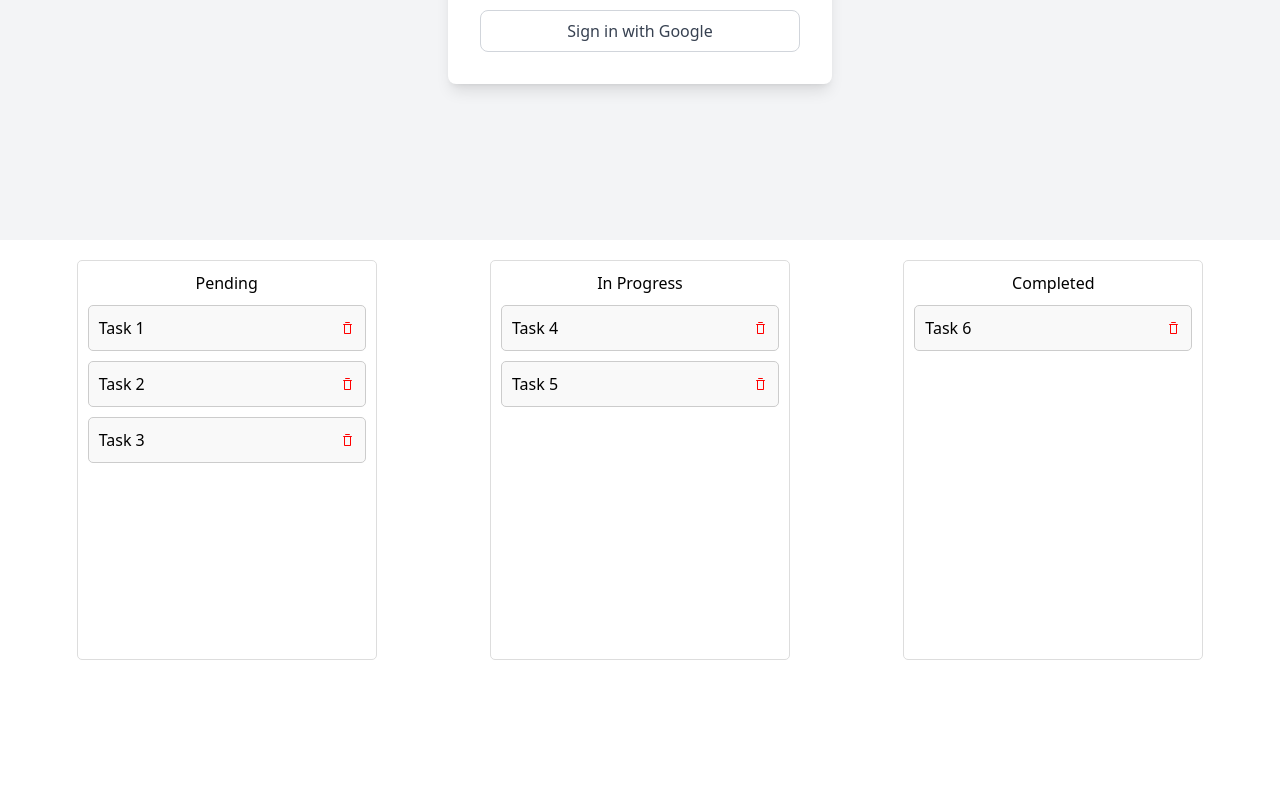
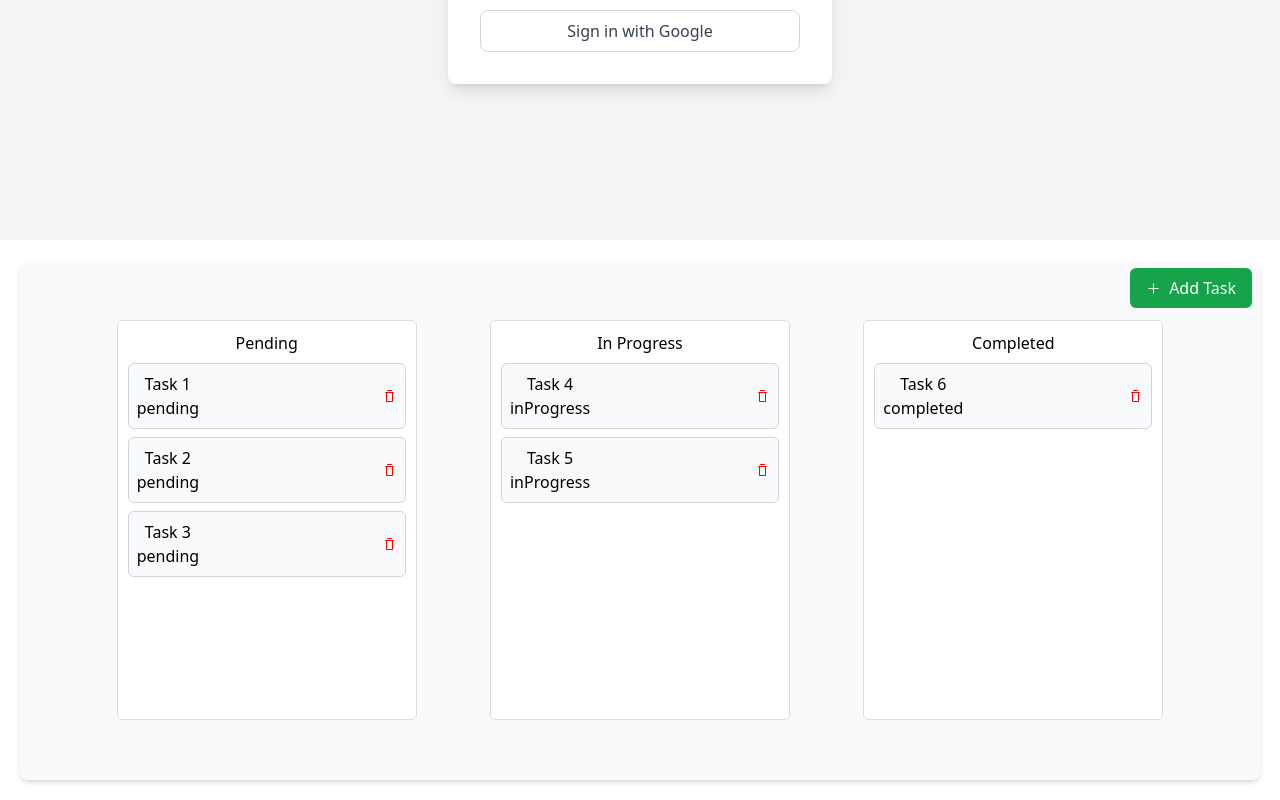
Before and after one commit to DheelaPyjama/affworld-assignment, a React (Vite) app in the folder frontend/: page / in a window 1280 px wide. Shown: the part 1360-2160 px from the top of the page. Before the commit the page ends 2040 px from the top, so only its background shows below. Built offline with nearby package versions, Linux system fonts and the light colour scheme.

Commit message:
add task button

```diff
--- a/frontend/package.json
+++ b/frontend/package.json
@@ -11,6 +11,7 @@
   },
   "dependencies": {
     "@radix-ui/react-icons": "^1.3.2",
+    "clsx": "^2.1.1",
     "react": "^18.3.1",
     "react-dnd": "^16.0.1",
     "react-dnd-html5-backend": "^16.0.1",
--- a/frontend/src/components/Board.jsx
+++ b/frontend/src/components/Board.jsx
@@ -3,12 +3,19 @@ import { HTML5Backend } from 'react-dnd-html5-backend'
 import React, { useContext } from 'react'
 import Column from './Column'
 import { BoardContext } from '../contexts/BoardContext'
+import { PlusIcon } from '@radix-ui/react-icons'
 
 const Board = ({}) => {
   const { tasks, moveTask } = useContext(BoardContext)
 
   return (
     <DndProvider backend={HTML5Backend}>
+      <div className='flex flex-col p-5 md:p-10 relative m-5 bg-gray-50 rounded-lg shadow-md'>
+        <button className='flex items-center absolute top-2 right-2 px-4 py-2 bg-green-600 text-white rounded-md cursor-pointer'>
+          <PlusIcon className='mr-2' /> {/* Add margin to the right of the icon */}
+          <span>Add Task</span>
+        </button>
+
         <div
           style={{
             display: 'flex',
@@ -20,6 +27,7 @@ const Board = ({}) => {
           <Column title='In Progress' tasks={tasks.inProgress} moveTask={moveTask} columnId='inProgress' />
           <Column title='Completed' tasks={tasks.completed} moveTask={moveTask} columnId='completed' />
         </div>
+      </div>
     </DndProvider>
   )
 }
--- a/frontend/src/components/Task.jsx
+++ b/frontend/src/components/Task.jsx
@@ -2,6 +2,7 @@ import React, { useContext } from 'react'
 import { useDrag } from 'react-dnd'
 import { TrashIcon } from '@radix-ui/react-icons'
 import { BoardContext } from '../contexts/BoardContext'
+import clsx from 'clsx'
 
 const Task = ({ task, columnId }) => {
   const { deleteTask } = useContext(BoardContext)
@@ -21,18 +22,19 @@ const Task = ({ task, columnId }) => {
   return (
     <div
       ref={drag}
-      className='flex flex-row items-center justify-between'
-      style={{
-        margin: '10px 0',
-        padding: '10px',
-        backgroundColor: isDragging ? '#ddd' : '#f9f9f9',
-        border: '1px solid #ccc',
-        borderRadius: '5px',
-        cursor: 'grab'
-      }}
+      className={clsx(
+        'flex items-center justify-between p-2 my-2 bg-gray-50 border border-gray-300 rounded-md cursor-grab',
+        {
+          'bg-gray-300': isDragging,
+          'bg-gray-50': !isDragging
+        }
+      )}
     >
-      {task.name}
-      <TrashIcon color='red' onClick={() => handleClick(task)} />
+      <div className='flex flex-col items-center'>
+        <span>{task.name}</span>
+        <span>{task.status}</span>
+      </div>
+      <TrashIcon color='red' onClick={() => handleClick(task)} className='cursor-pointer' />
     </div>
   )
 }
--- a/frontend/src/contexts/BoardContext.jsx
+++ b/frontend/src/contexts/BoardContext.jsx
@@ -28,7 +28,16 @@ const BoardProvider = ({ children }) => {
     })
   }
 
-  return <BoardContext.Provider value={{ tasks, moveTask, deleteTask }}>{children}</BoardContext.Provider>
+  const addTask = (task) => {
+    setTasks((prev) => {
+      return {
+        ...prev,
+        [task.status]: task
+      }
+    })
+  }
+
+  return <BoardContext.Provider value={{ tasks, moveTask, deleteTask, addTask }}>{children}</BoardContext.Provider>
 }
 
 export default BoardProvider
```
Also changed, not shown: 1 other file (tests, documents, lock files or other folders). Lines whose indentation alone changed are shown as unchanged.
